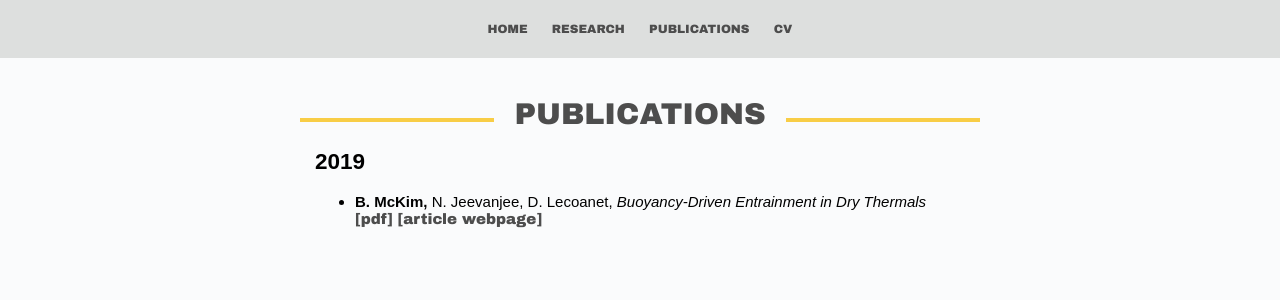
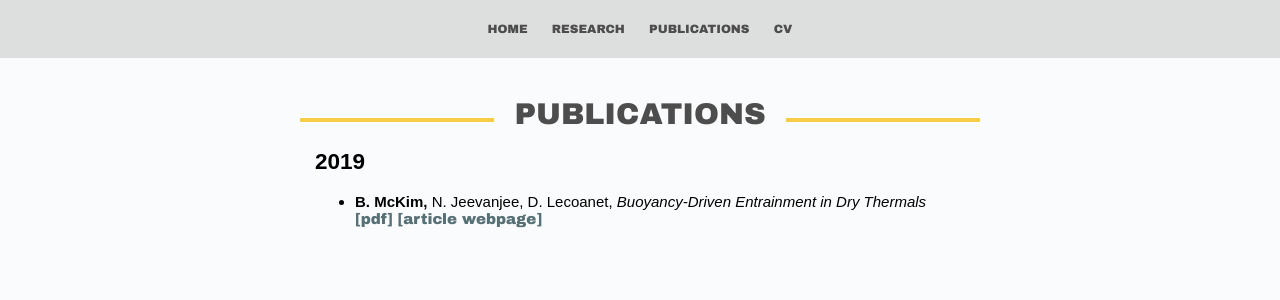
Before and after one commit to mckimb/mckimb.github.io, a Jekyll site: the page built from papers/index.html, in a window 1280 px wide. Shown: the top 300 px of the page. Built offline with Jekyll 4.4.1, drawn with Linux system fonts in a browser that asks for light colours.

Commit message:
Update main.css

```diff
--- a/css/main.css
+++ b/css/main.css
@@ -49,7 +49,7 @@ body a:hover {
 }
 
 .blurb a {
-    color: #4d4d4d;
+    color: #567076;
     text-decoration: none;
 
 }
```
